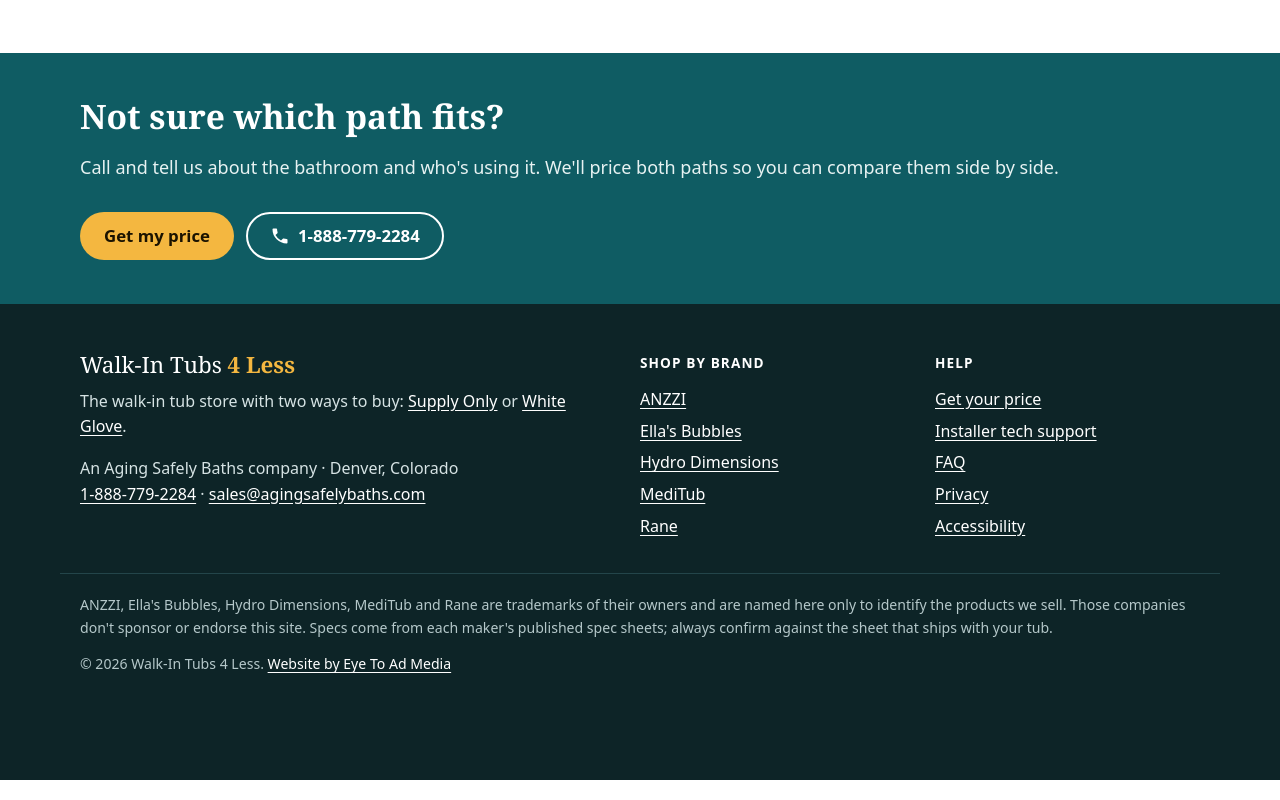
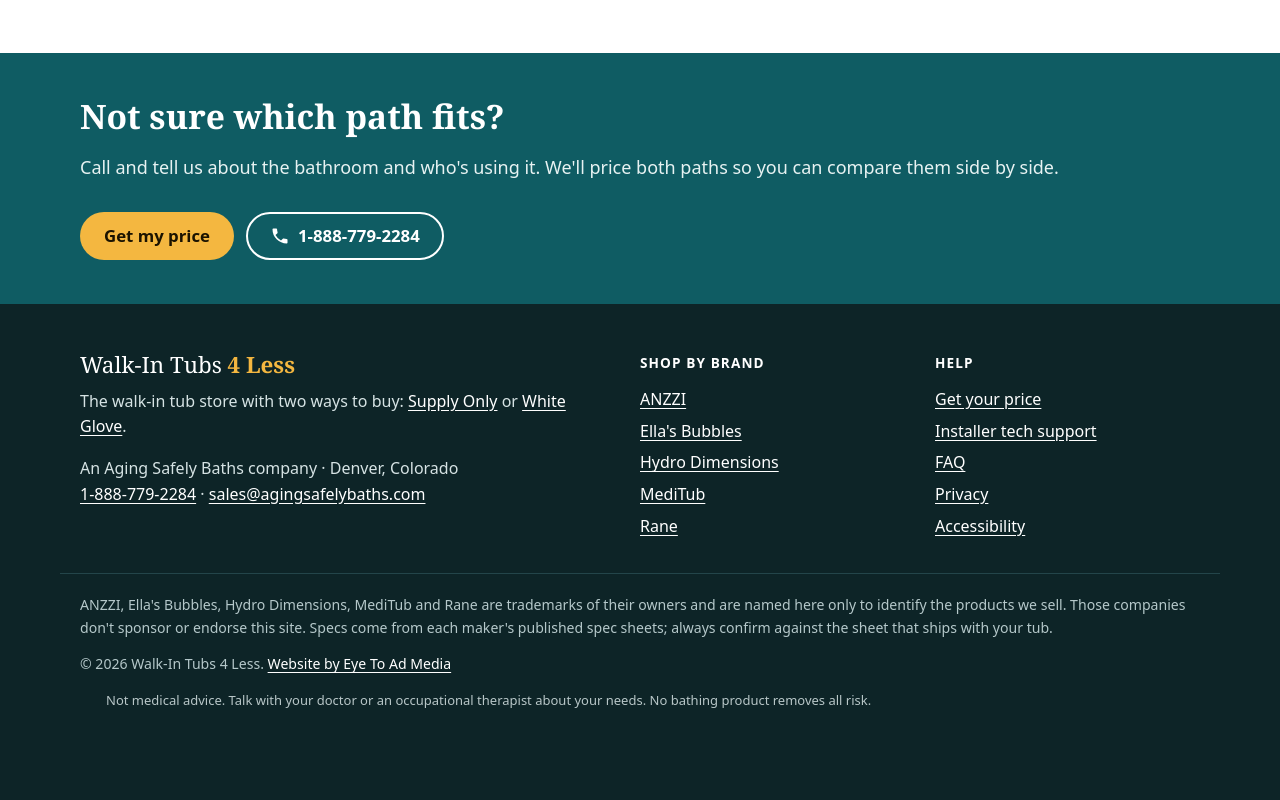
Before and after one commit to seniorhelper/walkintubs4less.com, a plain HTML site: page faq/index.html in a window 1280 px wide. Shown: the part 1160-1960 px from the top of the page. Drawn offline with Linux system fonts and the light colour scheme.

Commit message:
Liability wording: soften absolute safety, health and coverage claims; add footer disclaimer
No bathtub or shower is perfectly safe. Claims like keeps you safe, relieves joint pain,
improves circulation and eliminates the dangerous step now read as designed to lower risk or
comfort features. non-slip -> slip-resistant, worry-free -> fully managed, Medicaid wording
now says can pay for some work for people who qualify. Every page footer gets: Not medical
advice. Talk with your doctor or an occupational therapist about your needs. No bathing
product removes all risk. Homepage adds a site-specific caregiver / informed-decision line.

```diff
--- a/assets/site.css
+++ b/assets/site.css
@@ -156,3 +156,6 @@ img{max-width:100%;height:auto}
  .mbar a+a{background:var(--sun);color:#1b1300}
 }
 @media (prefers-reduced-motion:reduce){*{scroll-behavior:auto!important;transition:none!important}}
+
+/* liability note (footer) */
+.liability-note{max-width:1100px;margin:14px auto 0;padding:0 16px;font-size:13px;line-height:1.55;opacity:.85}
--- a/faq/index.html
+++ b/faq/index.html
@@ -68,7 +68,7 @@
   <p>ANZZI, Ella's Bubbles, Hydro Dimensions, MediTub and Rane are trademarks of their owners and are named here only to identify the products we sell. Those companies don't sponsor or endorse this site. Specs come from each maker's published spec sheets; always confirm against the sheet that ships with your tub.</p>
   <p>© 2026 Walk-In Tubs 4 Less. <a href="https://eyetoad.com/" rel="nofollow">Website by Eye To Ad Media</a></p>
  </div>
-</footer>
+<p class="liability-note" style="max-width:1100px;margin:14px auto 0;padding:0 16px;font-size:13px;line-height:1.55;opacity:.85">Not medical advice. Talk with your doctor or an occupational therapist about your needs. No bathing product removes all risk.</p></footer>
 <div class="mbar"><a href="tel:+18887792284"><svg viewBox="0 0 24 24" width="20" height="20" aria-hidden="true" fill="currentColor"><path d="M6.6 10.8a15.1 15.1 0 0 0 6.6 6.6l2.2-2.2c.3-.3.7-.4 1-.2 1.1.4 2.3.6 3.6.6.6 0 1 .4 1 1V20c0 .6-.4 1-1 1A17 17 0 0 1 3 4c0-.6.4-1 1-1h3.5c.6 0 1 .4 1 1 0 1.3.2 2.5.6 3.6.1.3 0 .7-.2 1z"/></svg> Call</a><a href="../quote/">Get my price</a></div>
 <script src="../assets/site.js" defer></script>
 <script src="../lead-send.js" defer></script>
```
Also changed, not shown: accessibility/index.html (+1 -1 lines), brands/anzzi/index.html (+1 -1 lines), brands/ellas-bubbles/index.html (+1 -1 lines), brands/hydro-dimensions/index.html (+1 -1 lines), brands/index.html (+1 -1 lines), brands/meditub/index.html (+1 -1 lines), brands/rane/index.html (+1 -1 lines), buy-online/index.html (+1 -1 lines), index.html (+1 -1 lines), privacy/index.html (+1 -1 lines), quote/index.html (+1 -1 lines), tech-support/index.html (+1 -1 lines), thank-you/index.html (+1 -1 lines), tubs/anzzi-coupe-premier-28x53-soaking/index.html (+1 -1 lines), 3 more files.
